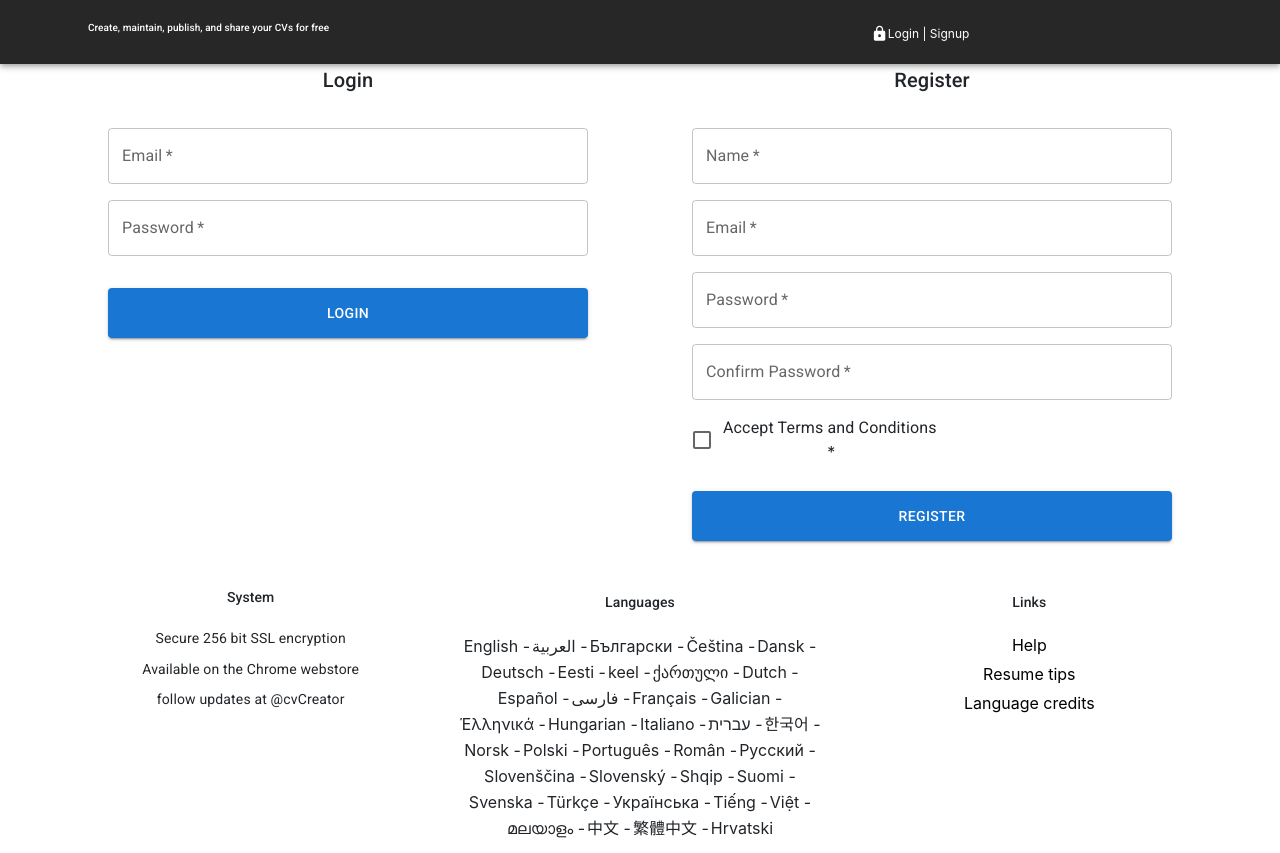
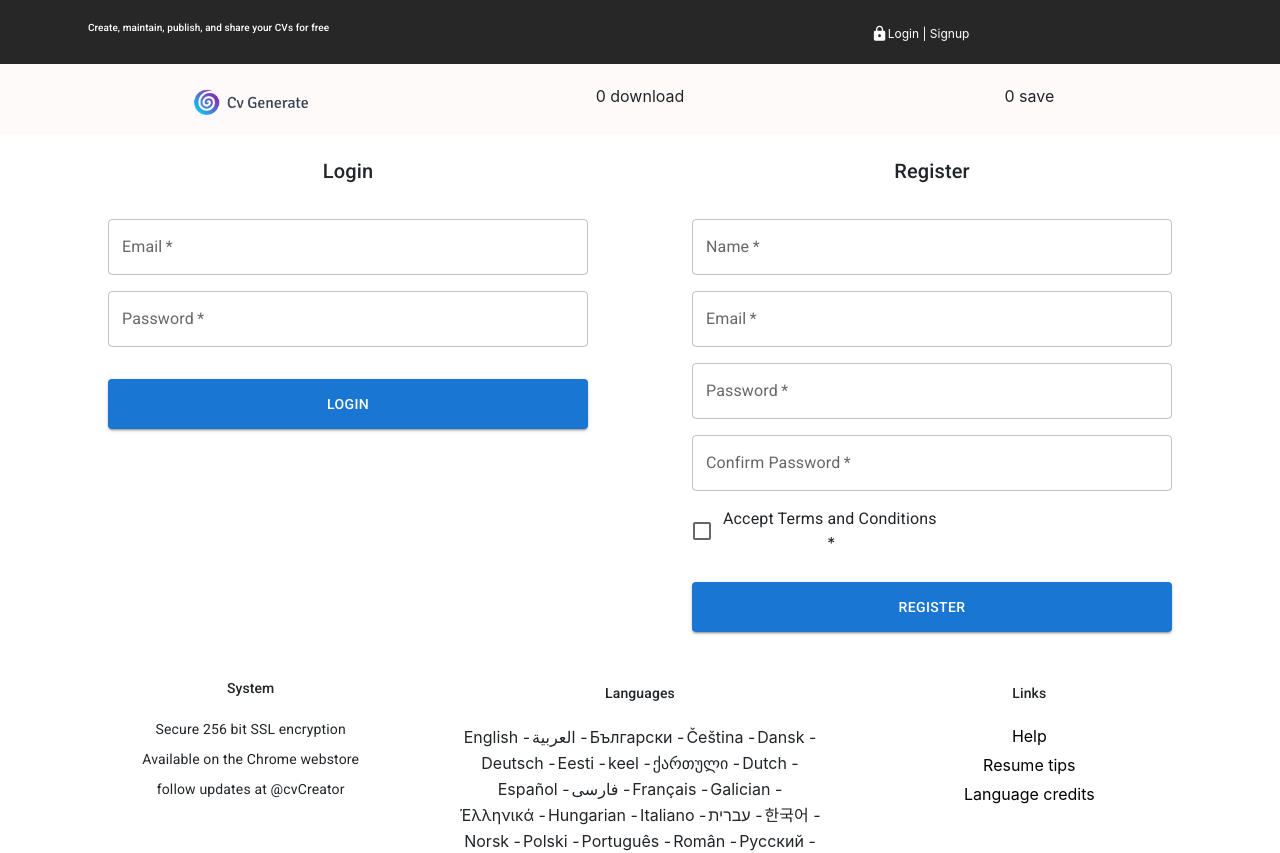
Before and after one commit to hossamabdulmagid/mui-react, a React (Create React App) app: page /login in a window 1280 px wide. Shown: the top 853 px of the page. Built offline with nearby package versions, Linux system fonts and the light colour scheme.

Commit message:
added header component

```diff
--- a/src/App.tsx
+++ b/src/App.tsx
@@ -4,7 +4,6 @@ import Footer from './component/footer/footer.component';
 import { Route, Routes } from "react-router-dom";
 import Login from './pages/login/login.component';
 import ContentLanguage from './component/contentlang/content.component';
-
 const App = () => {
   return (
     <div className="App">
--- /dev/null
+++ b/src/component/header/header.component.tsx
@@ -0,0 +1,31 @@
+import { useState } from 'react';
+import { Container, Grid, Box } from '@mui/material';
+import { useNavigate } from 'react-router-dom';
+const Header: React.FC = (): JSX.Element => {
+    const navigate = useNavigate();
+    const [download, setDownload] = useState(0);
+    const [save, setSave] = useState(0);
+
+
+    return (
+        <Box sx={{ backgroundColor: 'snow', display: 'block', padding: '20px', marginBottom: '20px' }}>
+            <Container sx={{ margin: '0 auto', textAlign: 'center', }}>
+                <Grid container spacing={2}>
+                    <Grid item xs={4} md={4} sx={{ cursor: 'pointer' }} onClick={() => navigate('/')}>
+                        <img src='cvcreator.png' alt='cvcreator.png' width={'120px'} />
+                    </Grid>
+                    <Grid item xs={4} md={4} onClick={() => setDownload(download + 1)}>
+                        {download} download
+                    </Grid>
+                    <Grid item xs={4} md={4} onClick={() => setSave(save + 1)}>
+                        {save} save
+                    </Grid>
+                </Grid>
+            </Container>
+        </Box>
+
+    );
+}
+
+
+export default Header;
--- a/src/pages/login/login.component.tsx
+++ b/src/pages/login/login.component.tsx
@@ -1,8 +1,11 @@
-import { Container, Box, Grid } from '@mui/material';
+import { Container, Grid } from '@mui/material';
 import RegisterPage from '../../lib/signUp-formValidtion';
 import SignIn from '../../lib/signIn-formValidtion';
+import Header from '../../component/header/header.component';
 const LoginPage = () => {
     return (
+        <>
+            <Header />
             <Container sx={{ margin: '0 auto', textAlign: 'center' }}>
                 <Grid container spacing={2}>
                     <Grid item xs={12} md={6}>
@@ -13,6 +16,7 @@ const LoginPage = () => {
                     </Grid>
                 </Grid>
             </Container>
+        </>
     );
 }
 
```
Lines whose indentation alone changed are shown as unchanged.
